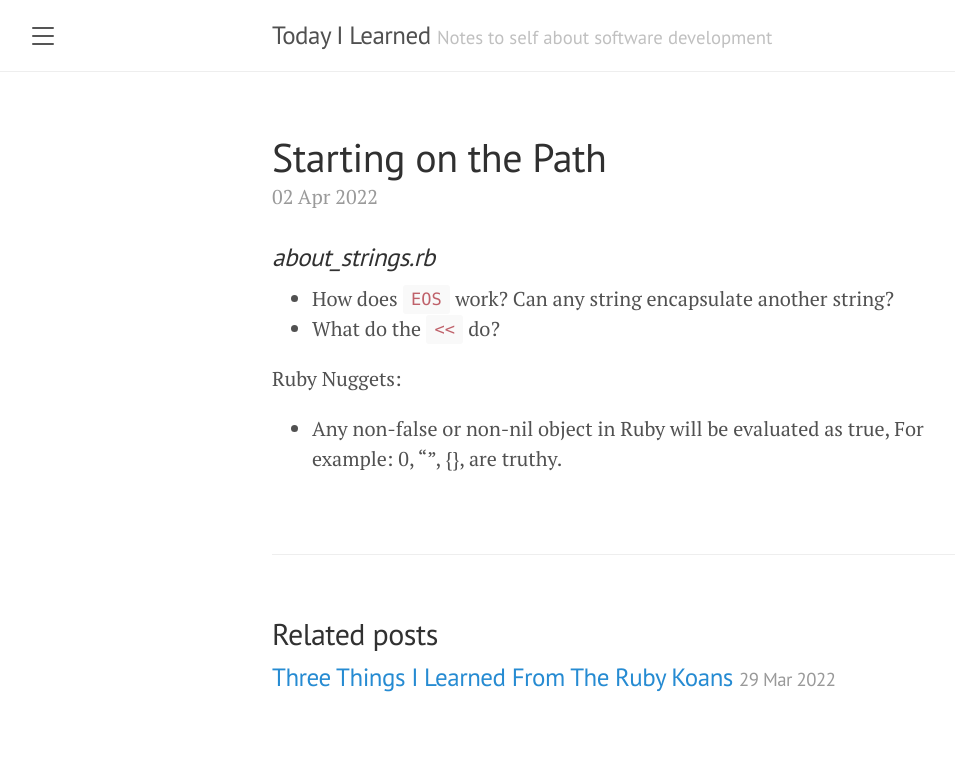
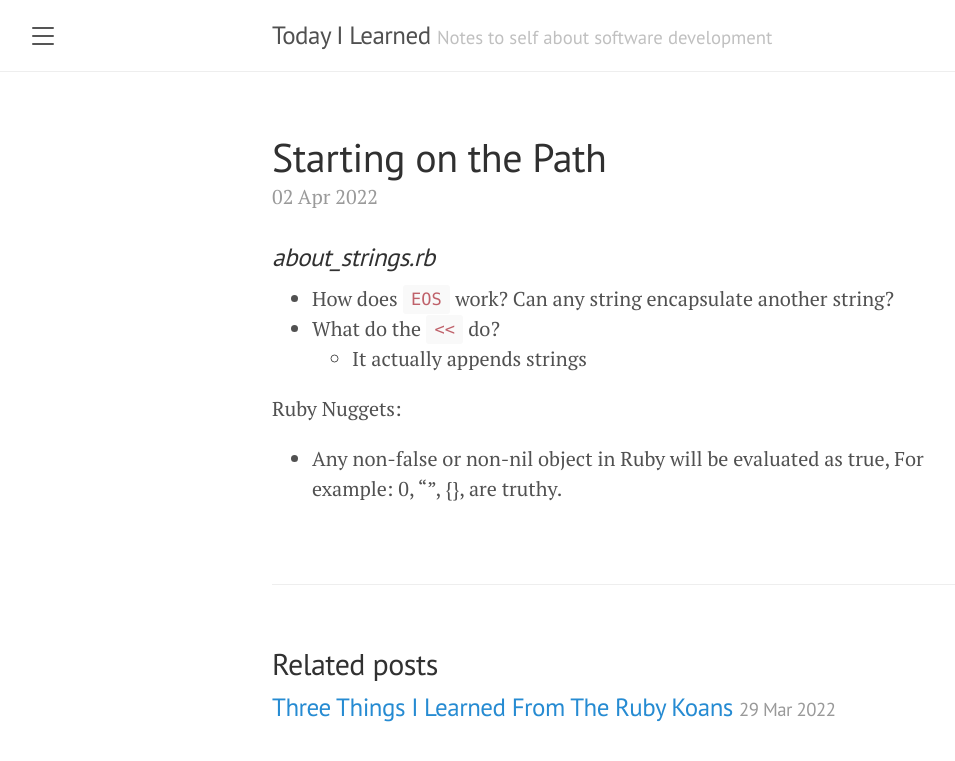
Before and after one commit to KevinDelaFuente/til, a Jekyll site: the page built from _posts/2022-04-02-PathToEnlightenment.md, in a window 1280 px wide. Shown: the top 761 px of the page, without its empty margins (8-963 px from the left). Built offline with Jekyll 4.4.1, drawn with Linux system fonts in a browser that asks for light colours.

Commit message:
Update 2022-04-02-PathToEnlightenment.md

```diff
--- a/_posts/2022-04-02-PathToEnlightenment.md
+++ b/_posts/2022-04-02-PathToEnlightenment.md
@@ -6,6 +6,7 @@ title:  "Starting on the Path"
 ### _about_strings.rb_
 - How does `EOS` work? Can any string encapsulate another string?
 - What do the `<<` do?
+  - It actually  appends strings
 
 Ruby Nuggets:
 - Any non-false or non-nil object in Ruby will be evaluated as true, For example: 0, "", {}, are truthy.
```
